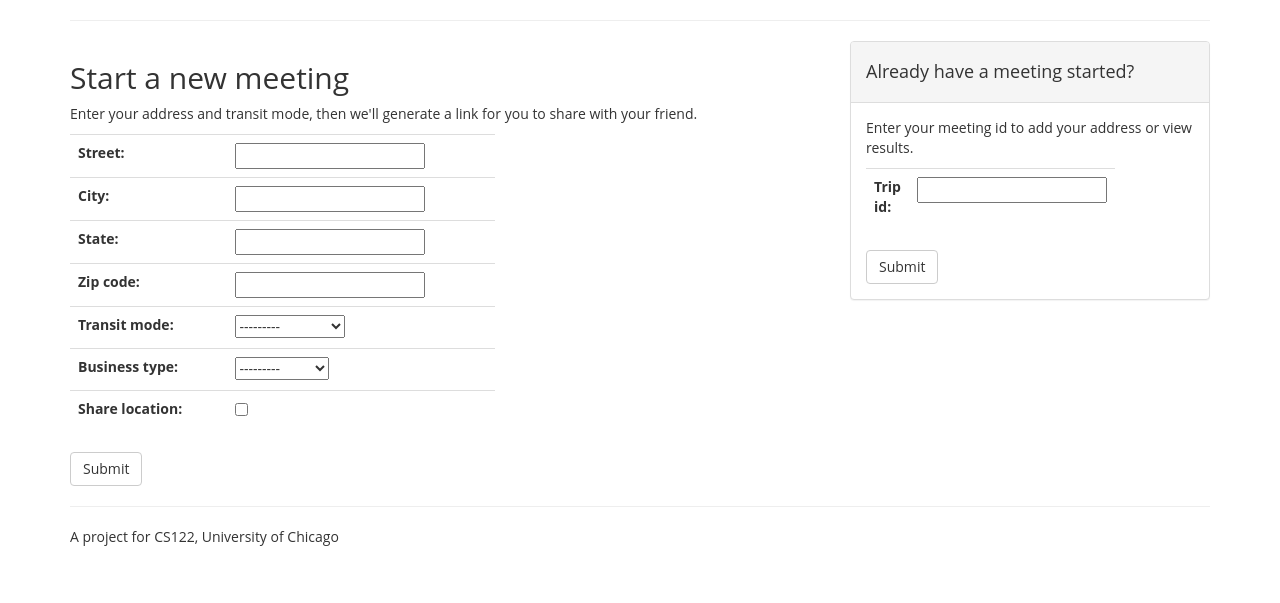
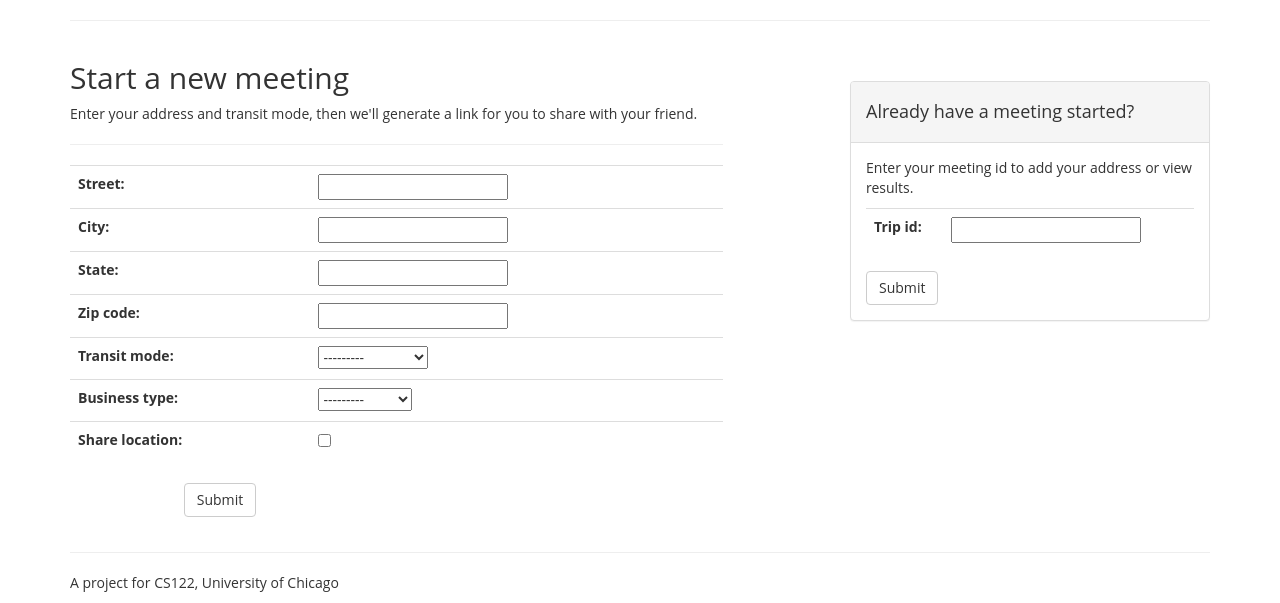
Before and after one commit to cszc/Meet-Halfway, a Django app: page / in a window 1280 px wide. Shown: the part 250-853 px from the top of the page. Before the commit the page ends 796 px from the top, so only its background shows below. Run offline with Django 3.2, Linux system fonts and the light colour scheme; some libraries are stand-ins or nearby versions.

Commit message:
small style fixes to homepage

```diff
--- a/meethalfway/templates/halfwayapp/home.html
+++ b/meethalfway/templates/halfwayapp/home.html
@@ -14,38 +14,39 @@
             </div>
         </div>
     </header>
-<div class = "container">
-    <hr>
+<div class='container'>
+        <hr>
+
     <div class="row">
     <div class="col-sm-7">
         <div>
         <h2>Start a new meeting</h2>
         </div>
         <p>Enter your address and transit mode, then we'll generate a link for you to share with your friend.</p>
-        <div class="row">
-        <div class="col-sm-8">
-        <form method="post">
+        <hr>
+<!--         <div class="row">
+        <div class="col-sm-8"> -->
+        <form method="post" class="form-horizontal">
         {% csrf_token %}
             <table class='table'>
             {% for form in forms %}
-                {{ form|bootstrap }}
+                {{ form|bootstrap_horizontal }}
             {% endfor %}
             </table>
+        <div class="form-group">
+        <div class="col-sm-10 col-sm-offset-2">
         <input type="submit" name="participant_one_submit" value="Submit" class="btn btn-default"/></input>
+        </div></div>
         </form>
     </div>
-    </div>
-    </div>
     <div class="col-sm-4 col-sm-offset-1">
+        <br>
+        <br>
     <div class="panel panel-default">
-      {% if not_found %}
-      <div>Sorry, that meeting id does not exist!</div>
-      {% endif %}
         <div class="panel-heading"><h4>Already have a meeting started?</h4></div>
         <div class='panel-body'>
         <p>Enter your meeting id to add your address or view results.</p>
-        <div class='row'>
-        <div class="col-sm-8">
+
             <form method="post">
             {% csrf_token %}
                 <table class="table">
@@ -53,8 +54,12 @@
                 </table>
             <input type="submit" name="enter_trip_id" value="Submit" class="btn btn-default"/>
             </form>
-        </div>
-        </div>
+
+        {% if not_found %}
+        <br>
+        <div class="alert alert-danger" role="alert"><strong>Whoops!</strong> That meeting ID does not exist.</div>
+        {% endif %}
+
     </div>
     </div>
     </div>
```
